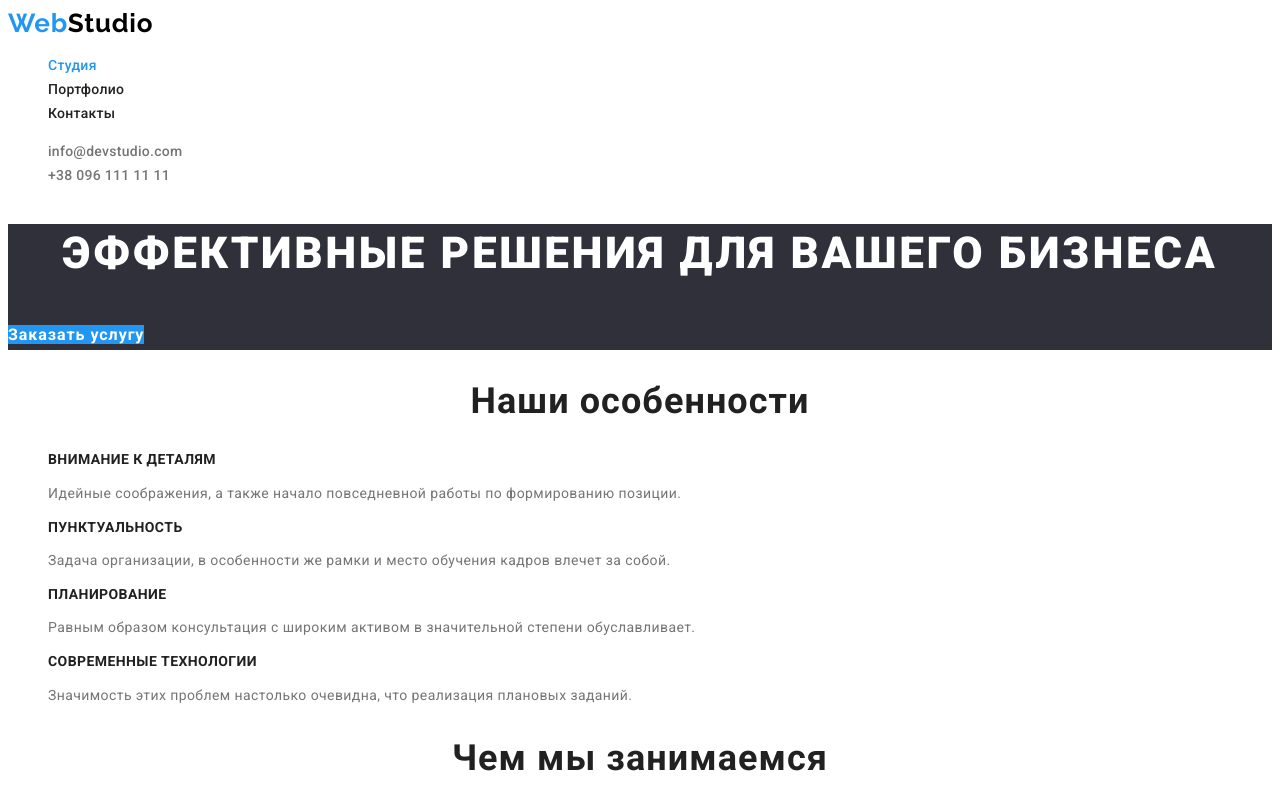
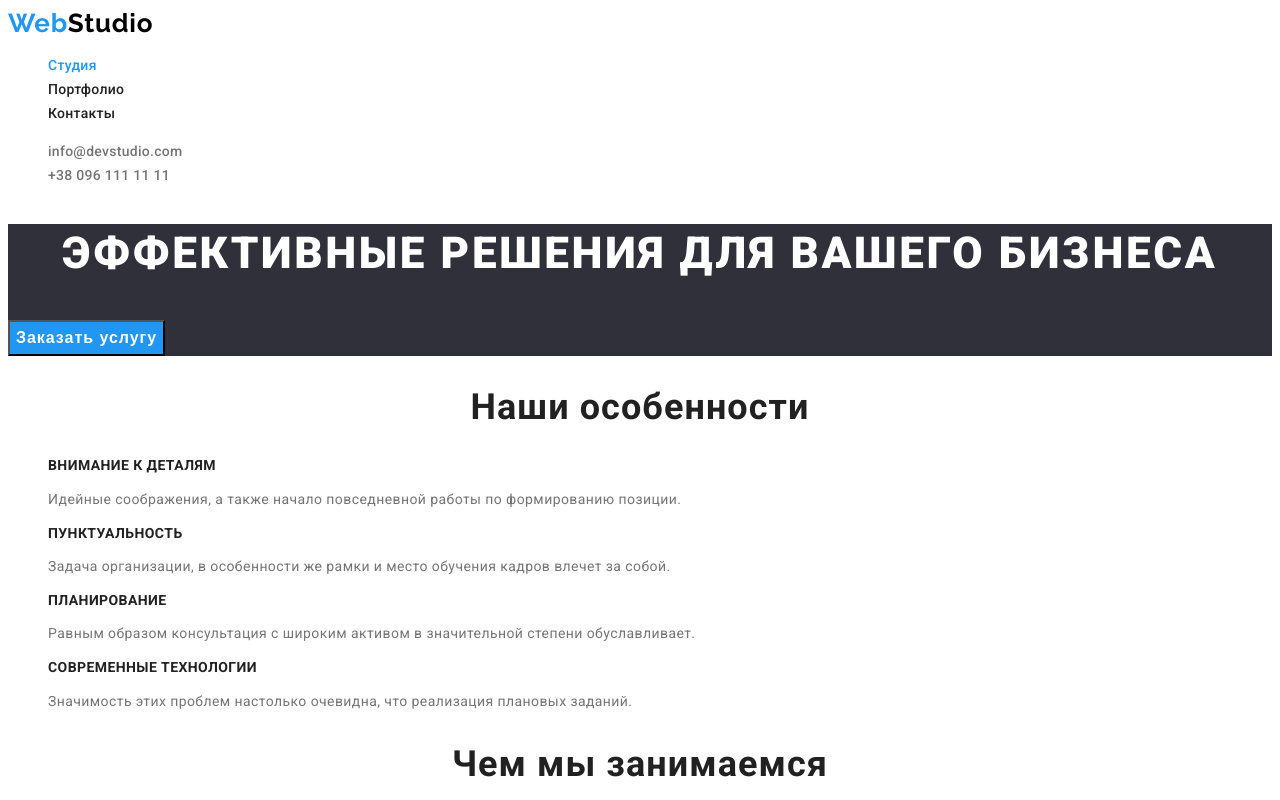
Before and after one commit to kruhliak/goit-markup-hw-02, a plain HTML site: page index.html in a window 1280 px wide. Shown: the top 800 px of the page. Drawn offline with Linux system fonts and the light colour scheme.

Commit message:
Замена "Заказать услугу" на кнопкуб а не ссылку

```diff
--- a/index.html
+++ b/index.html
@@ -42,7 +42,7 @@
       <!-- Герой -->
       <section class="site-hero">
         <h1 class="hero-title">Эффективные решения для вашего бизнеса</h1>
-        <a href="#" class="link hero-button">Заказать услугу</a>
+        <button type="button" class="hero-button">Заказать услугу</button>
       </section>
 
       <!-- Особенности -->
```
